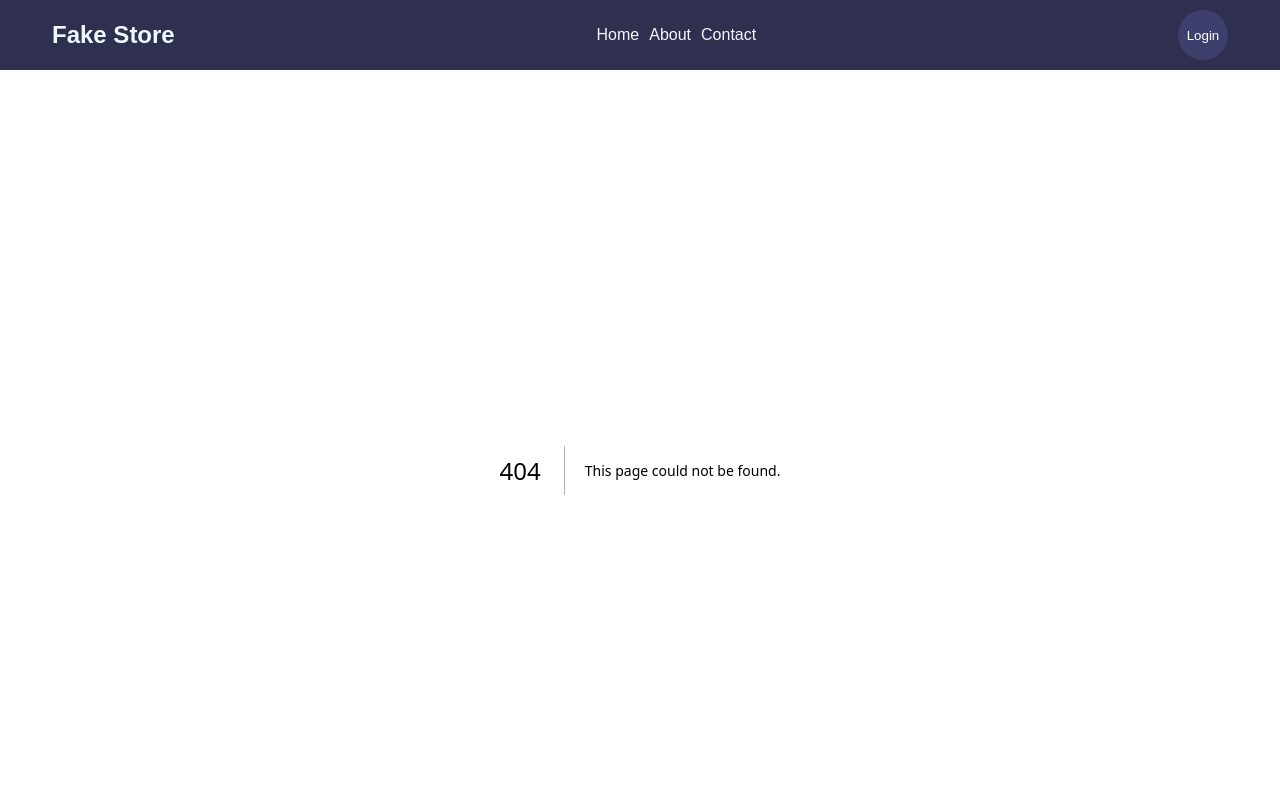
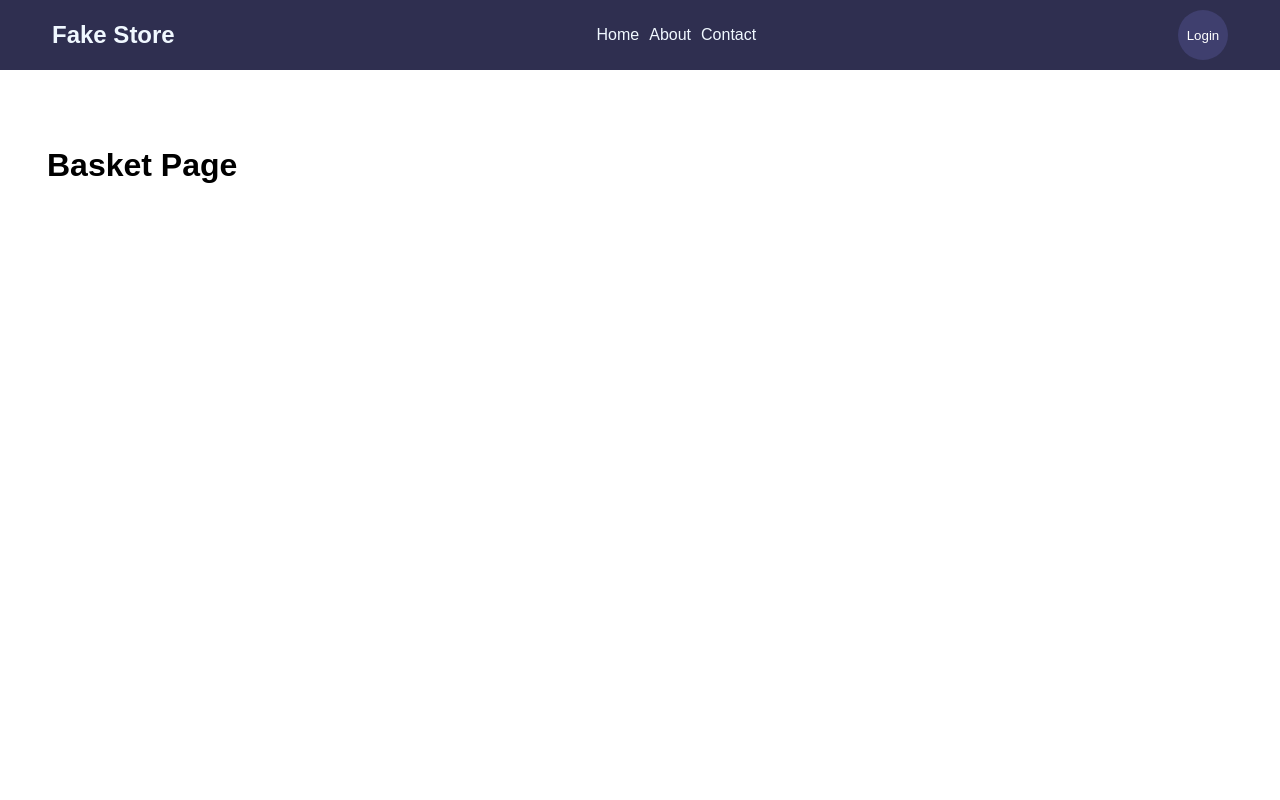
Before and after one commit to Younes-sh/FAKE_STORE, a Next.js app in the folder app/: page /basket in a window 1280 px wide. Before the commit this address had no page. Shown: the top 800 px of the page. Built offline with nearby package versions, Linux system fonts and the light colour scheme.

Commit message:
I created a basket page

```diff
--- /dev/null
+++ b/app/pages/basket/index.js
@@ -0,0 +1,7 @@
+export default function BasketPage () {
+    return (
+        <div className="container main">
+            <h1>Basket Page</h1>
+        </div>
+    )
+}
```
